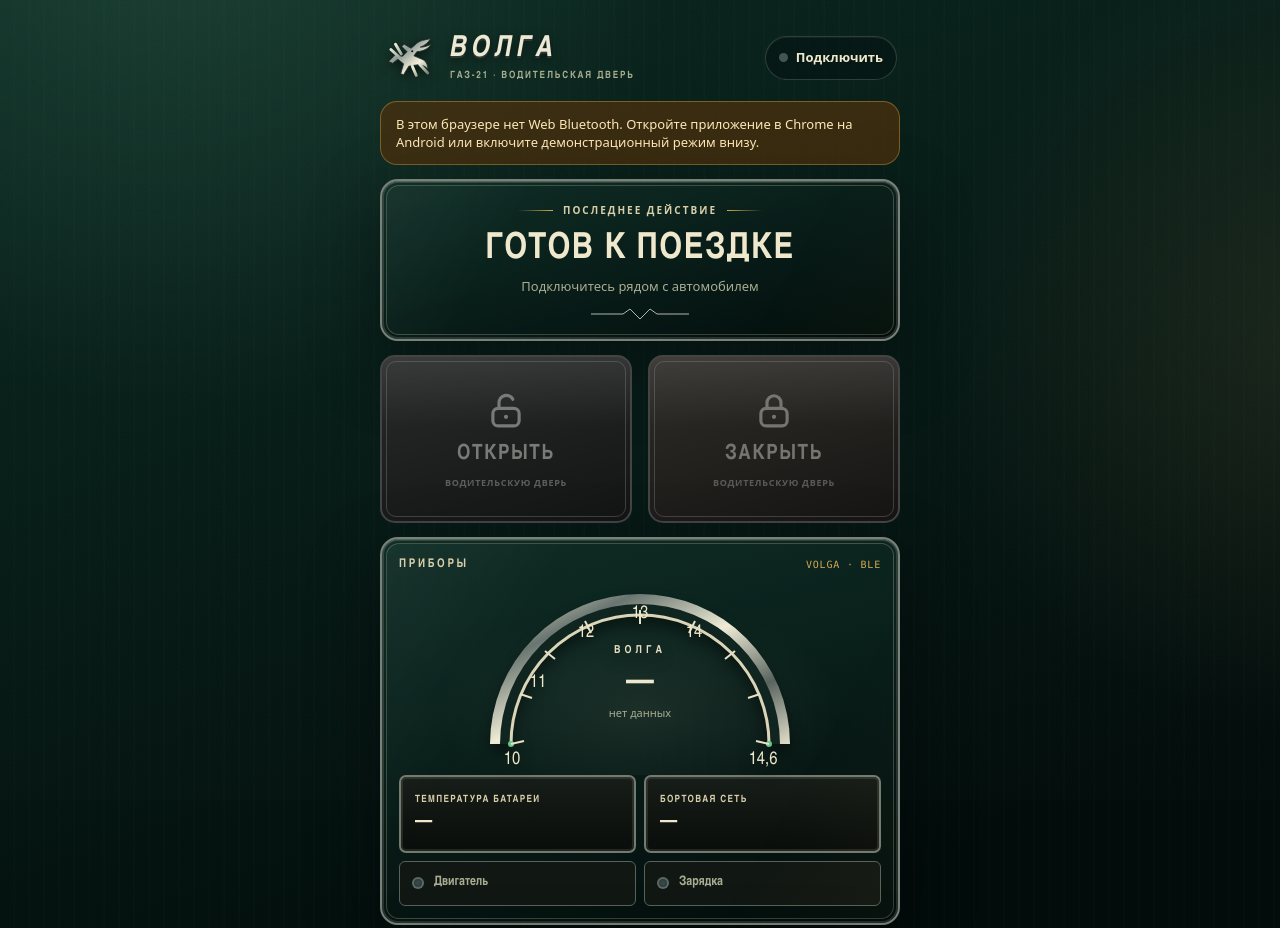
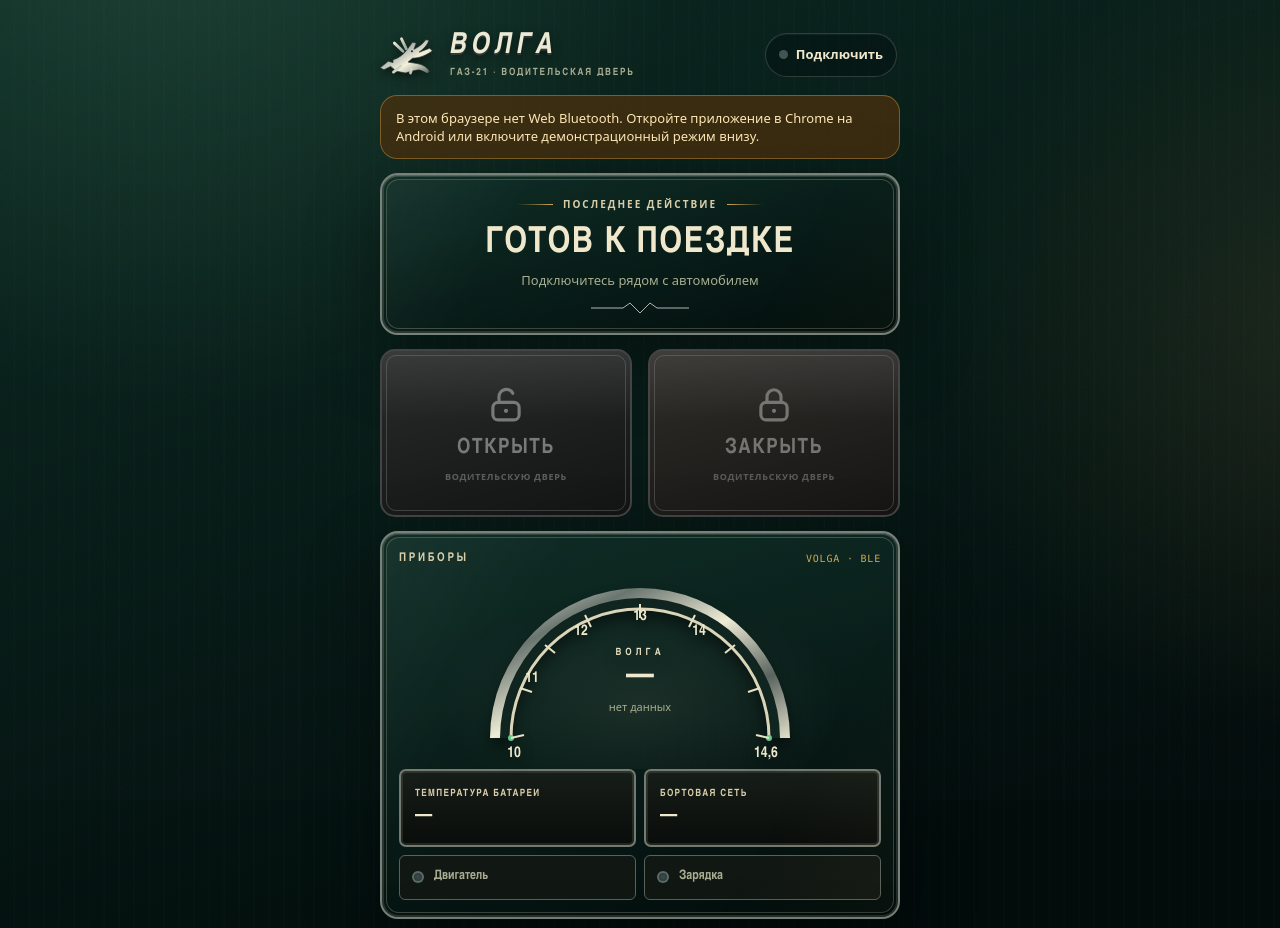
Before and after one commit to VoskVosk/volga-lock, a plain HTML site: page index.html in a window 1280 px wide. Shown: the top 928 px of the page. Drawn offline with Linux system fonts and the light colour scheme.

Commit message:
Fix header emblem and dashboard scale alignment

```diff
--- a/index.html
+++ b/index.html
@@ -33,7 +33,7 @@ button{font:inherit;color:inherit;cursor:pointer}
 button:focus-visible{outline:3px solid var(--gold);outline-offset:3px}
 .app{position:relative;max-width:520px;margin:0 auto;padding:18px 0 34px;display:grid;gap:14px}
 .brandbar{display:flex;align-items:center;justify-content:space-between;gap:12px;padding:2px 3px}
-.brand{display:flex;align-items:center;gap:12px;min-width:0}.badge{width:55px;height:55px;flex:none;display:grid;place-items:center;color:var(--chrome);filter:drop-shadow(0 3px 5px rgba(0,0,0,.55))}.badge svg{width:53px;height:53px}.title{display:grid;line-height:1}.title b{font-family:var(--dial);font-size:29px;font-stretch:condensed;font-weight:800;font-style:italic;letter-spacing:.16em;text-transform:uppercase;color:#ece9d5;text-shadow:0 2px 0 #303a35,0 4px 10px rgba(0,0,0,.55)}.title small{margin-top:7px;color:var(--muted);font-family:var(--dial);font-size:10px;font-weight:700;letter-spacing:.18em;text-transform:uppercase}
+.brand{display:flex;align-items:center;gap:10px;min-width:0}.badge{width:57px;height:49px;flex:none;display:grid;place-items:center;color:var(--chrome);filter:drop-shadow(0 3px 5px rgba(0,0,0,.55))}.badge svg{width:57px;height:45px;overflow:visible}.title{display:grid;line-height:1}.title b{font-family:var(--dial);font-size:29px;font-stretch:condensed;font-weight:800;font-style:italic;letter-spacing:.16em;text-transform:uppercase;color:#ece9d5;text-shadow:0 2px 0 #303a35,0 4px 10px rgba(0,0,0,.55)}.title small{margin-top:7px;color:var(--muted);font-family:var(--dial);font-size:10px;font-weight:700;letter-spacing:.18em;text-transform:uppercase}
 .conn{min-height:44px;display:flex;align-items:center;gap:8px;border:1px solid var(--line);background:rgba(5,20,20,.58);border-radius:999px;padding:9px 13px;font-size:13px;font-weight:650;white-space:nowrap;box-shadow:inset 0 1px rgba(255,255,255,.05)}
 .dot{position:relative;width:9px;height:9px;border-radius:50%;background:var(--off);flex:none}.dot:after{content:"";position:absolute;inset:-5px;border:1px solid transparent;border-radius:50%}.conn[data-s="on"] .dot{background:var(--green);box-shadow:0 0 12px var(--green)}.conn[data-s="wait"] .dot{background:var(--amber);box-shadow:0 0 10px var(--amber)}.conn[data-s="wait"] .dot:after{border-color:var(--amber);animation:radiate 1.4s infinite}
 @keyframes radiate{to{transform:scale(1.55);opacity:0}}
@@ -54,7 +54,7 @@ button:focus-visible{outline:3px solid var(--gold);outline-offset:3px}
 <main class="app">
   <header class="brandbar">
     <div class="brand">
-      <div class="badge" aria-hidden="true"><svg viewBox="0 0 92 72" fill="none"><defs><linearGradient id="stagMetal" x1="0" y1="0" x2="1" y2="1"><stop stop-color="#fffde9"/><stop offset=".36" stop-color="#8d9994"/><stop offset=".68" stop-color="#f3f0da"/><stop offset="1" stop-color="#66726d"/></linearGradient></defs><path d="M54 14c8-9 18-8 27-11-4 7-10 12-18 15 7 0 13-2 19-5-5 8-14 12-25 13l-5 7 14 6c7 3 10 9 10 17-6-6-12-8-20-7l-13 2-9 15-5-2 5-17-10-8-9 7-7-3 12-12 12 3 8-8-9-9 4-4 12 7 7-6z" fill="url(#stagMetal)" stroke="#24302d" stroke-width="1.5" stroke-linejoin="round"/><path d="M25 34 12 22m18 8L20 13m42 35 14 15M49 51l7 16" stroke="url(#stagMetal)" stroke-width="5" stroke-linecap="round"/><circle cx="49" cy="25" r="1.8" fill="#101715"/></svg></div>
+      <div class="badge" aria-hidden="true"><svg viewBox="0 0 120 82" fill="none"><defs><linearGradient id="stagMetal" x1="0" y1="0" x2="1" y2="1"><stop stop-color="#fffde9"/><stop offset=".32" stop-color="#9aa4a0"/><stop offset=".62" stop-color="#f4f1dc"/><stop offset="1" stop-color="#64706b"/></linearGradient></defs><path d="M21 52c14-4 23-12 31-23l10-14 8 2-5 13c11-5 18-11 25-20l7 1c-4 10-11 18-21 25l22-8 6 5c-12 10-26 15-42 16l-9 8 19 3c12 2 21 8 27 18-12-5-23-6-34-3l-18 5-19-4-12-10-14 7-8-4 17-14 10 3z" fill="url(#stagMetal)" stroke="#26322e" stroke-width="1.5" stroke-linejoin="round"/><path d="M42 34 24 17m25 12L39 8M75 68l18 9M60 72l-2 8M37 66 22 78" stroke="url(#stagMetal)" stroke-width="6" stroke-linecap="round"/><circle cx="61" cy="34" r="2" fill="#121a17"/></svg></div>
       <div class="title"><b>Волга</b><small>ГАЗ-21 · водительская дверь</small></div>
     </div>
     <button class="conn" id="connBtn" data-s="off" type="button" aria-label="Подключиться к замку"><span class="dot"></span><span id="connText">Подключить</span></button>
@@ -90,8 +90,8 @@ button:focus-visible{outline:3px solid var(--gold);outline-offset:3px}
         <path d="M46 161 A129 129 0 0 1 304 161" fill="none" stroke="#dad5b8" stroke-width="3"/>
         <path id="arc" d="M46 161 A129 129 0 0 1 304 161" fill="none" stroke="#65c78d" stroke-width="6" stroke-linecap="round" pathLength="100" stroke-dasharray="0 100"/>
         <g stroke="#e7e1c5" stroke-width="2"><path d="M46 161l13-3"/><path d="M55 111l12 4"/><path d="M80 68l10 8"/><path d="M120 38l6 12"/><path d="M175 27v14"/><path d="M230 38l-6 12"/><path d="M270 68l-10 8"/><path d="M295 111l-12 4"/><path d="M304 161l-13-3"/></g>
-        <g fill="#eee8ca" font-family="Arial Narrow, sans-serif" font-size="18" text-anchor="middle"><text x="47" y="181">10</text><text x="73" y="104">11</text><text x="121" y="54">12</text><text x="175" y="35">13</text><text x="229" y="54">14</text><text x="298" y="181">14,6</text></g>
-        <text x="175" y="70" fill="#e6dfc1" font-family="Arial Narrow, sans-serif" font-size="11" font-weight="700" text-anchor="middle" letter-spacing="4">ВОЛГА</text>
+        <g fill="#eee8ca" font-family="Arial Narrow, sans-serif" font-size="15" font-weight="700" text-anchor="middle"><text x="49" y="180">10</text><text x="67" y="105">11</text><text x="116" y="58">12</text><text x="175" y="43">13</text><text x="234" y="58">14</text><text x="301" y="180">14,6</text></g>
+        <text x="175" y="78" fill="#e6dfc1" font-family="Arial Narrow, sans-serif" font-size="10" font-weight="700" text-anchor="middle" letter-spacing="4">ВОЛГА</text>
       </svg>
       <div class="gauge-value"><div class="big" id="vbat">—</div><div class="sub" id="vbatPct">нет данных</div></div>
     </div>
--- a/sw.js
+++ b/sw.js
@@ -1,5 +1,5 @@
 // Кэш для работы без интернета (например, в гараже)
-const CACHE = 'volga-v3-gaz21-dashboard';
+const CACHE = 'volga-v4-gaz21-polish';
 const FILES = ['./', 'index.html', 'manifest.webmanifest', 'icon-192.png', 'icon-512.png'];
 self.addEventListener('install', e => { e.waitUntil(caches.open(CACHE).then(c => c.addAll(FILES))); self.skipWaiting(); });
 self.addEventListener('activate', e => { e.waitUntil(caches.keys().then(k => Promise.all(k.filter(x => x !== CACHE).map(x => caches.delete(x))))); self.clients.claim(); });
```
